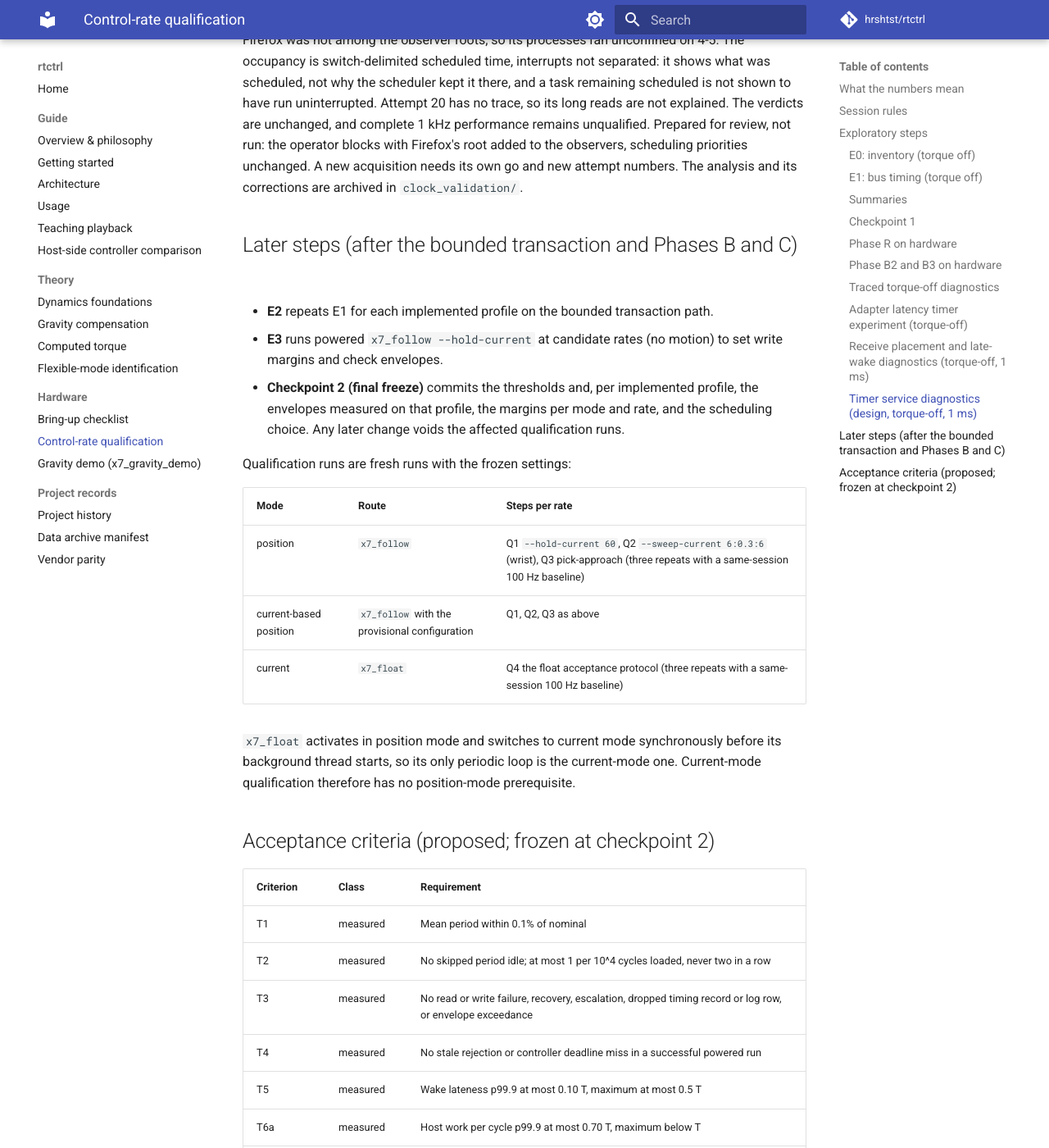
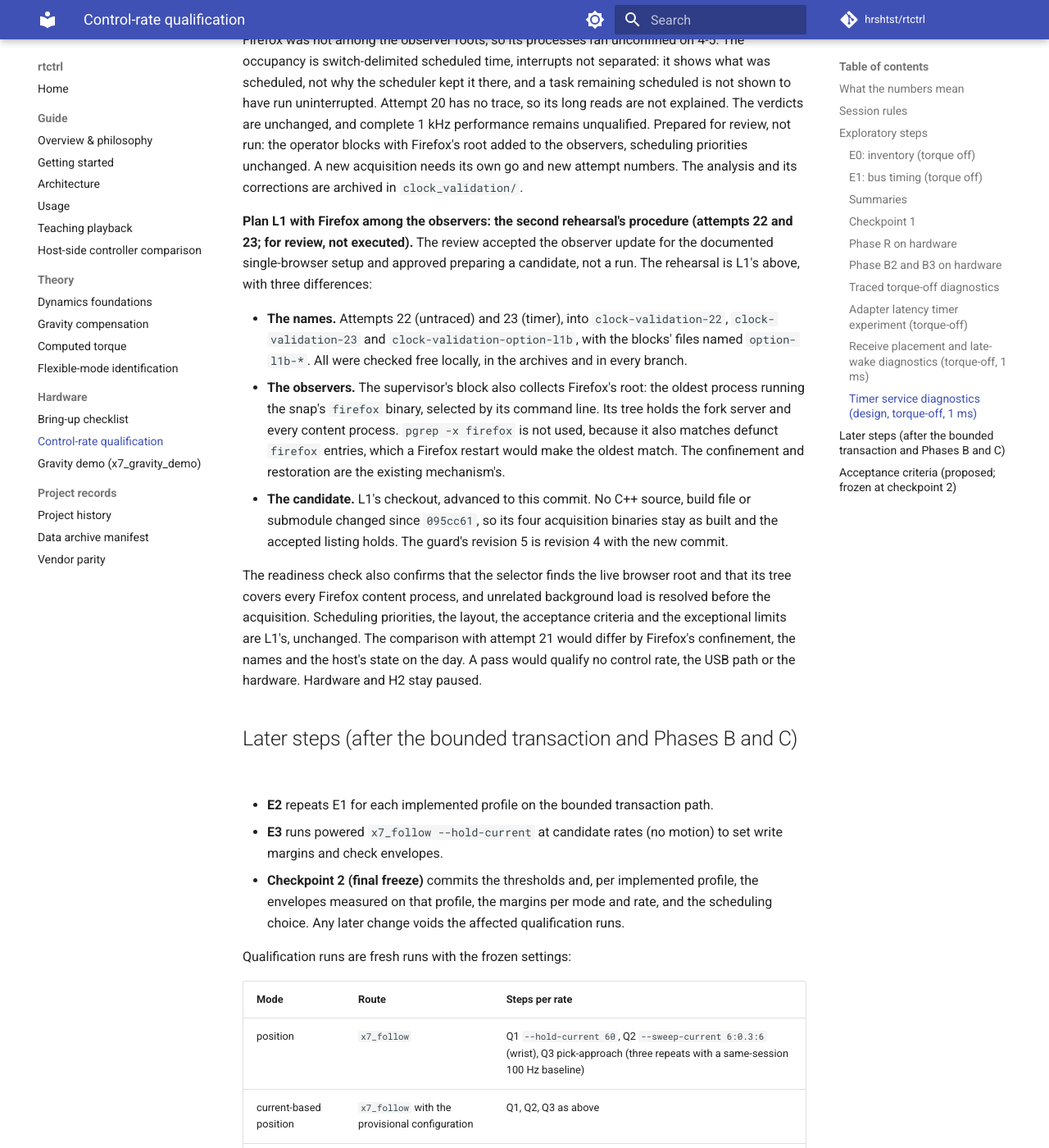
Before and after one commit to hrshtst/rtctrl, an MkDocs documentation site: the page built from docs/hardware/control-rate.md, in a window 1280 px wide and 1400 px high, scrolled down 63047 px. Shown: the whole window at 82% size. Built offline with MkDocs 1.6.1 and Material for MkDocs 9.7.7, drawn with Linux system fonts in a browser that asks for light colours; comment, search, counter and statistics services are not loaded.

Commit message:
docs(hardware): plan L1's second rehearsal procedure, Firefox among the observers (for review, not executed)
The candidate for attempts 22 and 23: L1's rehearsal with fresh names, the
observer collection adding Firefox's root (selected by its command line,
since defunct firefox entries also match its name), and L1's checkout
advanced to this commit with its binaries as built (no C++ source, build
file or submodule changed since 095cc61), under guard revision 5. The
readiness check confirms the selector finds the live browser root and
covers its content processes; unrelated background load is resolved
before acquisition. Scheduling priorities and everything else are L1's.
This approves no run; hardware and H2 stay paused.

```diff
--- a/docs/hardware/control-rate.md
+++ b/docs/hardware/control-rate.md
@@ -2988,6 +2988,37 @@ with Firefox's root added to the observers, scheduling priorities
 unchanged. A new acquisition needs its own go and new attempt numbers.
 The analysis and its corrections are archived in `clock_validation/`.
 
+**Plan L1 with Firefox among the observers: the second rehearsal's
+procedure (attempts 22 and 23; for review, not executed).** The review
+accepted the observer update for the documented single-browser setup and
+approved preparing a candidate, not a run. The rehearsal is L1's above,
+with three differences:
+
+- **The names.** Attempts 22 (untraced) and 23 (timer), into
+  `clock-validation-22`, `clock-validation-23` and
+  `clock-validation-option-l1b`, with the blocks' files named
+  `option-l1b-*`. All were checked free locally, in the archives and in
+  every branch.
+- **The observers.** The supervisor's block also collects Firefox's root:
+  the oldest process running the snap's `firefox` binary, selected by its
+  command line. Its tree holds the fork server and every content process.
+  `pgrep -x firefox` is not used, because it also matches defunct
+  `firefox` entries, which a Firefox restart would make the oldest match.
+  The confinement and restoration are the existing mechanism's.
+- **The candidate.** L1's checkout, advanced to this commit. No C++
+  source, build file or submodule changed since `095cc61`, so its four
+  acquisition binaries stay as built and the accepted listing holds. The
+  guard's revision 5 is revision 4 with the new commit.
+
+The readiness check also confirms that the selector finds the live
+browser root and that its tree covers every Firefox content process, and
+unrelated background load is resolved before the acquisition. Scheduling
+priorities, the layout, the acceptance criteria and the exceptional limits
+are L1's, unchanged. The comparison with attempt 21 would differ by
+Firefox's confinement, the names and the host's state on the day. A pass
+would qualify no control rate, the USB path or the hardware. Hardware and
+H2 stay paused.
+
 ## Later steps (after the bounded transaction and Phases B and C)
 
 - **E2** repeats E1 for each implemented profile on the bounded transaction
```
